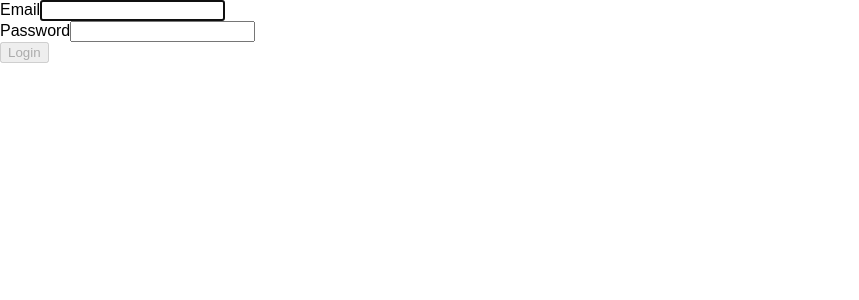
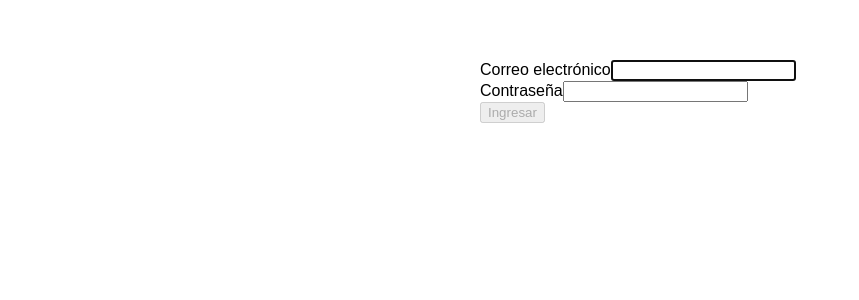
Before and after one commit to charlie83Gs/programathon_2018, a React (Create React App) app in the folder ServidorWeb/: page / in a window 1280 px wide. Shown: the top 300 px of the page, without its empty margins (0-859 px from the left). Built offline with nearby package versions, Linux system fonts and the light colour scheme.

Commit message:
Login validaciones/CSS

```diff
--- a/ServidorWeb/src/view/home/home.js
+++ b/ServidorWeb/src/view/home/home.js
@@ -5,10 +5,10 @@ class Home extends Component {
     return (
       <div className="App">
         <header className="App-header">
-          <h1 className="App-title">Welcome to Reac Home</h1>
+          <h1 className="App-title">Bienvenido</h1>
         </header>
         <p className="App-intro">
-          To get started, edit <code>src/App.js</code> and save to reload.
+          Ha ingresado.
         </p>
       </div>
     );
--- /dev/null
+++ b/ServidorWeb/src/view/login/login.css
@@ -0,0 +1,10 @@
+@media all and (min-width: 480px) {
+  .Login {
+    padding: 60px 0;
+  }
+
+  .Login form {
+    margin: 0 auto;
+    max-width: 320px;
+  }
+}
--- a/ServidorWeb/src/view/login/login.js
+++ b/ServidorWeb/src/view/login/login.js
@@ -1,19 +1,19 @@
 import React, { Component } from 'react';
 import { Button, FormGroup, FormControl, ControlLabel } from "react-bootstrap";
-//import "./Login.css";
+import "./login.css";
 
 class Login extends Component {
   constructor(props) {
 	super(props);
 
     this.state = {
-	   email: "",
+	   correo: "",
 	   password: ""
     };
   }
 
   validateForm() {
-    return this.state.email.length > 0 && this.state.password.length > 0;
+    return (/\w+@\w+.\w{2-4}$/.exec(this.state.correo) != null) && (this.state.password.length > 0);
   }
 
   handleChange = event => {
@@ -30,31 +30,15 @@ class Login extends Component {
     return (
       <div className="Login">
         <form onSubmit={this.handleSubmit}>
-          <FormGroup controlId="email" bsSize="large">
-            <ControlLabel>Email</ControlLabel>
-            <FormControl
-              autoFocus
-              type="email"
-              value={this.state.email}
-              onChange={this.handleChange}
-            />
+          <FormGroup controlId="correo" bsSize="large">
+            <ControlLabel>Correo electrónico</ControlLabel>
+            <FormControl autoFocus type="correo" value={this.state.correo} onChange={this.handleChange}/>
           </FormGroup>
           <FormGroup controlId="password" bsSize="large">
-            <ControlLabel>Password</ControlLabel>
-            <FormControl
-              value={this.state.password}
-              onChange={this.handleChange}
-              type="password"
-            />
+            <ControlLabel>Contraseña</ControlLabel>
+            <FormControl value={this.state.password} onChange={this.handleChange} type="password"/>
           </FormGroup>
-          <Button
-            block
-            bsSize="large"
-            disabled={!this.validateForm()}
-            type="submit"
-          >
-            Login
-          </Button>
+          <Button block bsSize="large" disabled={!this.validateForm()} type="submit"> Ingresar </Button>
         </form>
       </div>
     );
```
Also changed, not shown: ServidorWeb/src/index.js (line endings or trailing spaces).
